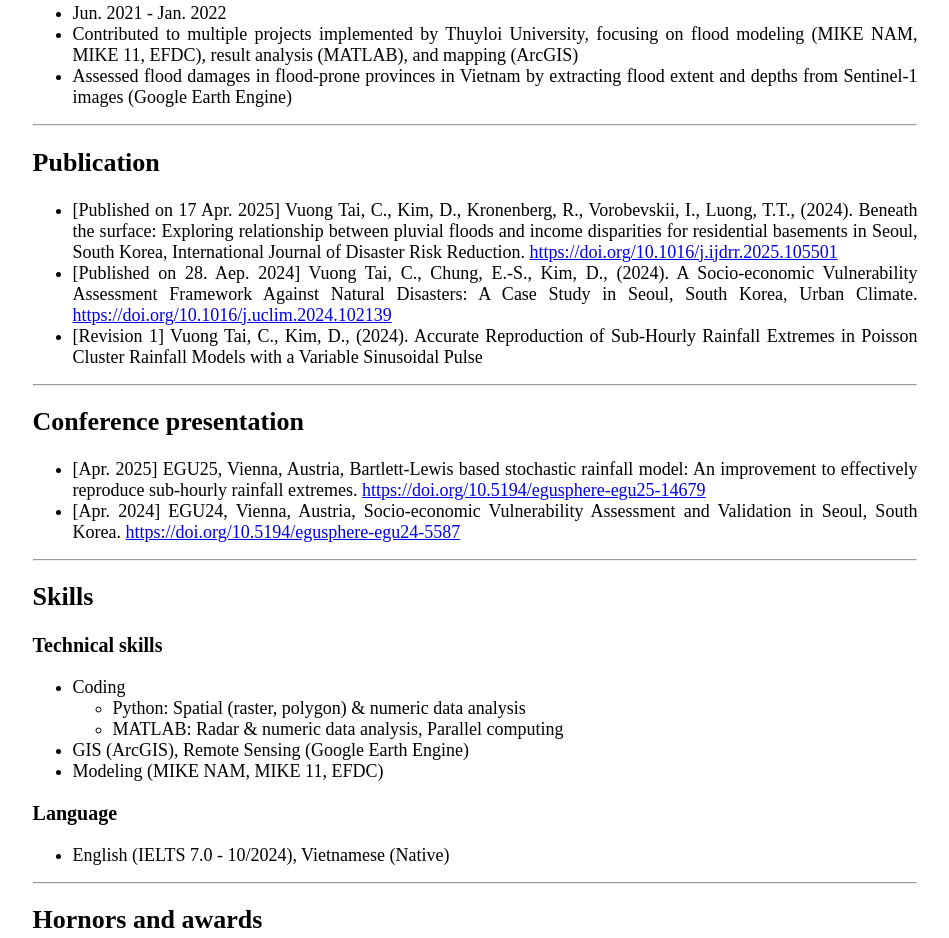
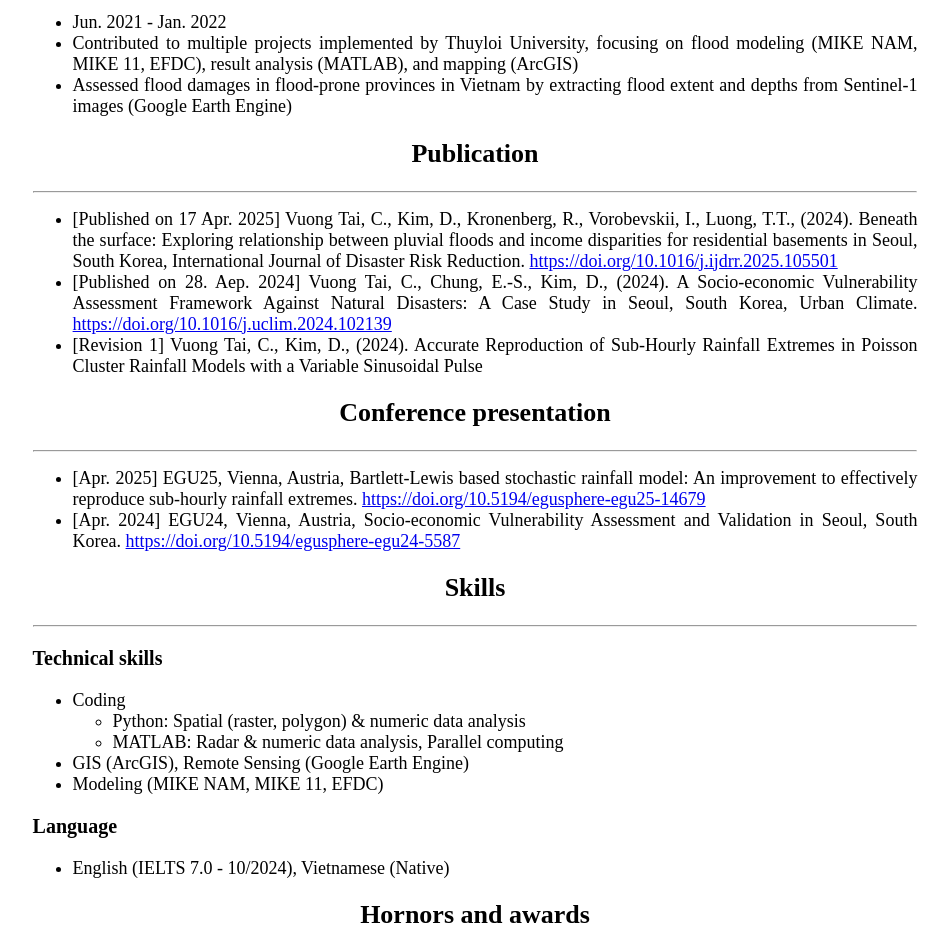
Before and after one commit to chivuongtai/chi-portfolio, a plain HTML site: page index.html in a window 1280 px wide. Shown: the part 1088-2026 px from the top of the page, without its empty margins (165-1114 px from the left). Drawn offline with Linux system fonts and the light colour scheme.

Commit message:
Moving h2 to Center

```diff
--- a/index.html
+++ b/index.html
@@ -14,8 +14,8 @@
             <h2 class="title">Prefered name for publication: Chi Vuong Tai</h2>
             <h2 class="title">Sydney, Australia | chivuongtai@gmail.com | <a href="https://www.linkedin.com/in/chivuongtai/">Linkedin</a> | <a href="https://scholar.google.com/citations?user=rE_deSsAAAAJ&hl=en">Google scholar</a></h2>
 
+            <h2>Education</h2>
             <hr />
-            <h2>Education</h2>
                 <h3>UNSW Sydney, New South Wales, Australia</h3>
                 <ul>
                     <li>Jun. 2025 - Present</li>
@@ -40,8 +40,8 @@
                     <li>GPA: 3.67/4.0, Rank 2 (Faculty)</li>
                 </ul>
 
+            <h2>Research experience</h2>
             <hr />
-            <h2>Research experience</h2>
                 <h3>PhD Candidate | UNSW Sydney</h3>
                 <ul>
                     <li>Jun.2025 - Present</li>
@@ -63,23 +63,25 @@
                     <li>Assessed flood damages in flood-prone provinces in Vietnam by extracting flood extent and depths from Sentinel-1 images (Google Earth Engine)</li>
 
                 </ul>
+
+            <h2>Publication</h3>
             <hr />
-            <h2>Publication</h3>
                 <ul>
                     <li>[Published on 17 Apr. 2025] Vuong Tai, C., Kim, D., Kronenberg, R., Vorobevskii, I., Luong, T.T., (2024). Beneath the surface: Exploring relationship between pluvial floods and income disparities for residential basements in Seoul, South Korea, International Journal of Disaster Risk Reduction. <a href="https://doi.org/10.1016/j.ijdrr.2025.105501">https://doi.org/10.1016/j.ijdrr.2025.105501</a></li>
                     <li>[Published on 28. Aep. 2024] Vuong Tai, C., Chung, E.-S., Kim, D., (2024). A Socio-economic Vulnerability Assessment Framework Against Natural Disasters: A Case Study in Seoul, South Korea, Urban Climate. <a href="https://doi.org/10.1016/j.uclim.2024.102139">https://doi.org/10.1016/j.uclim.2024.102139</a></li>
                     <li>[Revision 1] Vuong Tai, C., Kim, D., (2024). Accurate Reproduction of Sub-Hourly Rainfall Extremes in Poisson Cluster Rainfall Models with a Variable Sinusoidal Pulse</li>
                 </ul>
 
+            <h2>Conference presentation</h2>
             <hr />
-            <h2>Conference presentation</h2>
                 <ul>
                     <li>[Apr. 2025] EGU25, Vienna, Austria, Bartlett-Lewis based stochastic rainfall model: An improvement to effectively reproduce sub-hourly rainfall extremes. <a href="https://doi.org/10.5194/egusphere-egu25-14679">https://doi.org/10.5194/egusphere-egu25-14679</a></li>
 
                     <li>[Apr. 2024] EGU24, Vienna, Austria, Socio-economic Vulnerability Assessment and Validation in Seoul, South Korea. <a href="https://doi.org/10.5194/egusphere-egu24-5587">https://doi.org/10.5194/egusphere-egu24-5587</a></li>
                 </ul>
+
+            <h2>Skills</h2>
             <hr />
-            <h2>Skills</h2>
                 <h3>Technical skills</h3>
                 <ul>
                     <li>Coding
@@ -96,8 +98,9 @@
                 <ul>
                     <li>English (IELTS 7.0 - 10/2024), Vietnamese (Native)</li>
                 </ul>
+
+            <h2>Hornors and awards</h2>
             <hr/>
-            <h2>Hornors and awards</h2>
                 <ul>
                     <li>[Sep. 2018] Le Van Kiem and Family Scholarship for Distinguished Academic Performance (awarded to only 6 students at Thuyloi University in 2018)</li>
                     <li>[Apr. 2018] Silver medal, 26th Vietnam National Mathematical Olympiad for University Students</li>
--- a/style.css
+++ b/style.css
@@ -14,7 +14,7 @@ a {
     margin: 0;
 }
 
-.title {
+.title, h2 {
     text-align: center;
 }
 
```
